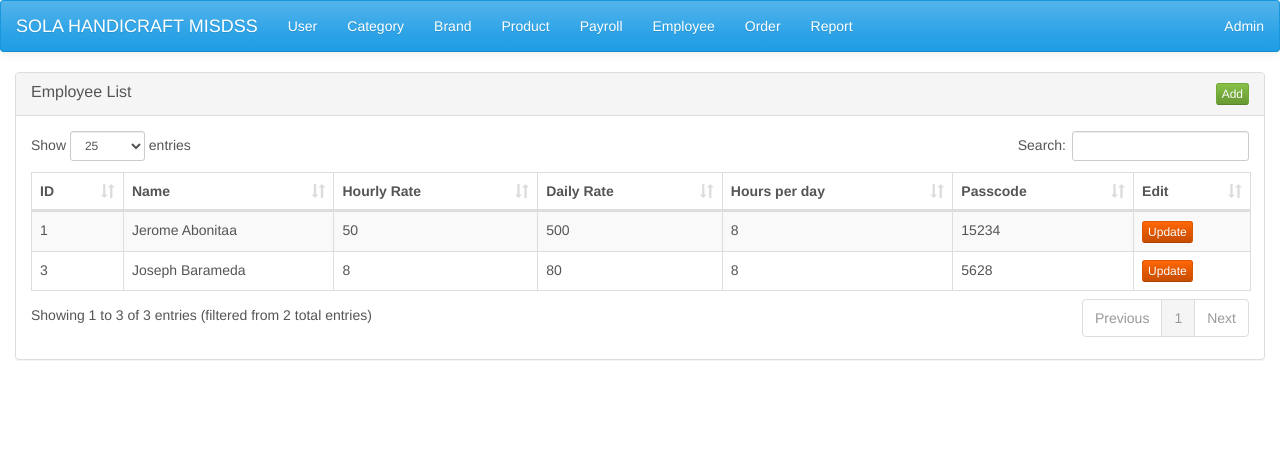
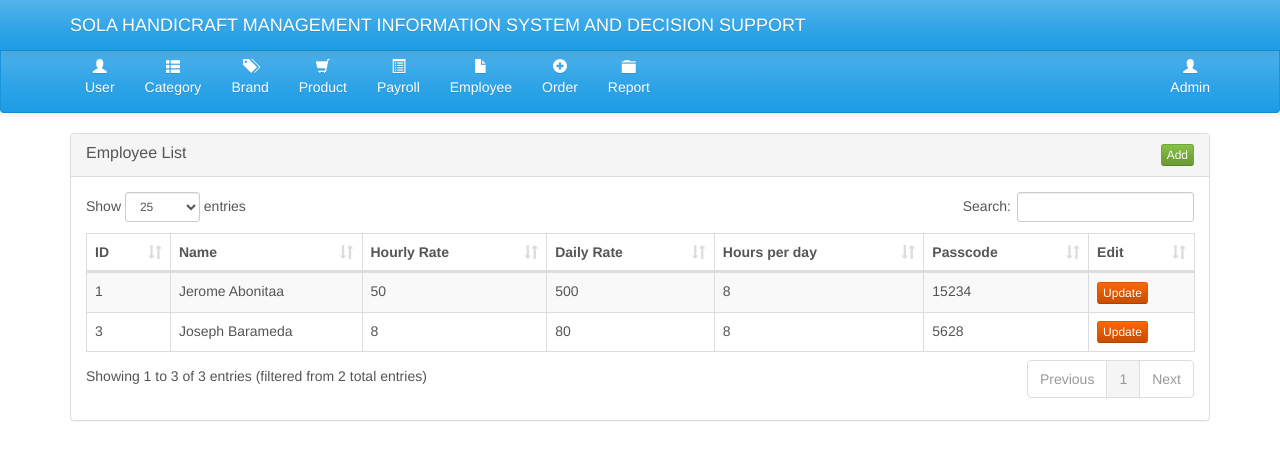
Before and after one commit to ericdvlpr/misdss, a PHP site: page /employee.php in a window 1280 px wide. Shown: the top 460 px of the page. Run offline with PHP 8.4, Linux system fonts and the light colour scheme; a user stored in the database is signed in; data comes from the database, SQL or seed files in the repository; some libraries are stand-ins or nearby versions; some web fonts are replaced.

Commit message:
Update Design and fix minor bugs

```diff
--- /dev/null
+++ b/css/style.css
@@ -0,0 +1,4 @@
+#brand{
+	background-color: #000000
+;
+}
--- a/employee.php
+++ b/employee.php
@@ -27,7 +27,7 @@ include('includes/header.php');
                             	<h3 class="panel-title">Employee List</h3>
                             </div>
                             <div class="col-lg-2 col-md-2 col-sm-4 col-xs-6" align="right">
-                            	<button type="button" name="add" id="add_button" data-toggle="modal" data-target="#employeeModal" class="btn btn-success btn-xs">Add</button>
+                            	<button type="button" name="add" id="add_employee" class="btn btn-success btn-xs">Add</button>
                         	</div>
                         </div>
 
--- a/includes/header.php
+++ b/includes/header.php
@@ -15,48 +15,56 @@
 
 	</head>
 	<body>
+	<nav class="navbar navbar-default navbar-fixed-top">
+		<div class="container">
+		    <div class="navbar-header">
+		      <a class="navbar-brand" href="#">
+		        <p>SOLA HANDICRAFT MANAGEMENT INFORMATION SYSTEM AND DECISION SUPPORT</p>
+		      </a>
+		    </div>
+		  </div>
+	</nav>
+	<hr />
 	<nav class="navbar navbar-default">
-				<div class="container-fluid">
-					<div class="navbar-header">
-						<a href="index.php" class="navbar-brand">SOLA HANDICRAFT MISDSS</a>
-					</div>
+
+		<div class="container">
 			<ul class="nav navbar-nav">
 			<?php
 			if($_SESSION['type'] == 'master')
 			{
 			?>
-						<li><a href="user.php">User</a></li>
-						<li><a href="category.php">Category</a></li>
-						<li><a href="brand.php">Brand</a></li>
-						<li><a href="product.php">Product</a></li>
-						<li><a href="payroll.php">Payroll</a></li>
-						<li><a href="employee.php">Employee</a></li>
-						<li><a href="order.php">Order</a></li>
-						<li><a href="report.php">Report</a></li>
+				<li><a href="user.php"><center><span class="glyphicon glyphicon-user" aria-hidden="true"></span><br />User</center></a></li>
+				<li><a href="category.php"><center><span class="glyphicon glyphicon-th-list" aria-hidden="true"></span><br />Category</center></a></li>
+				<li><a href="brand.php"><center><span class="glyphicon glyphicon-tags" aria-hidden="true"></span><br />Brand</center></a></li>
+				<li><a href="product.php"><center><span class="glyphicon glyphicon-shopping-cart" aria-hidden="true"></span><br />Product</center></a></li>
+				<li><a href="payroll.php"><center><span class="glyphicon glyphicon-list-alt" aria-hidden="true"></span><br />Payroll</center></a></li>
+				<li><a href="employee.php"><center><span class="glyphicon glyphicon-file" aria-hidden="true"></span><br />Employee</center></a></li>
+				<li><a href="order.php"><center><span class="glyphicon glyphicon-plus-sign  " aria-hidden="true"></span><br />Order</center></a></li>
+				<li><a href="report.php"><center><span class="glyphicon glyphicon-folder-close  " aria-hidden="true"></span><br />Report</center></a></li>
 
 			<?php
 			}elseif($_SESSION['type'] == 'sale')
 			{?>
-						<li><a href="order.php">Order</a></li>
+				<li><a href="order.php"><center><span class="glyphicon glyphicon-plus-sign  " aria-hidden="true"></span><br />Order</center></a></li>
 
 			<?php
 			}elseif($_SESSION['type'] == 'payroll')
 			{?>
-						<li><a href="payroll.php">Payroll</a></li>
-						<li><a href="employee.php">Employee</a></li>
+				<li><a href="payroll.php"><center><span class="glyphicon glyphicon-list-alt" aria-hidden="true"></span><br />Payroll</center></a></li>
+				<li><a href="employee.php"><center><span class="glyphicon glyphicon-file" aria-hidden="true"></span><br />Employee</center></a></li>
 
 			<?php
 				}elseif($_SESSION['type'] == 'inventory')
 			{?>
-						<li><a href="category.php">Category</a></li>
-						<li><a href="brand.php">Brand</a></li>
-						<li><a href="product.php">Product</a></li>
+				<li><a href="category.php"><center><span class="glyphicon glyphicon-th-list" aria-hidden="true"></span><br />Category</center></a></li>
+				<li><a href="brand.php"><center><span class="glyphicon glyphicon-tags" aria-hidden="true"></span><br />Brand</center></a></li>
+				<li><a href="product.php"><center><span class="glyphicon glyphicon-shopping-cart" aria-hidden="true"></span><br />Product</center></a></li>
 
 			<?php } ?>
 				</ul>
 			<ul class="nav navbar-nav navbar-right">
 				<li class="dropdown">
-							<a href="#" class="dropdown-toggle" data-toggle="dropdown"><span class="label label-pill label-danger count"></span> <?php echo $_SESSION["user_name"]; ?></a>
+					<a href="#" class="dropdown-toggle" data-toggle="dropdown"><span class="label label-pill label-danger count"></span><center><span class="glyphicon glyphicon-user  " aria-hidden="true"></span><br /><?php echo $_SESSION["user_name"]; ?></center></a>
 					<ul class="dropdown-menu">
 						<li><a href="profile.php">Profile</a></li>
 						<li><a href="logout.php">Logout</a></li>
@@ -66,4 +74,4 @@
 
 		</div>
 			</nav>
-		<div class="container-fluid">
+		<div class="container">
--- a/js/general.js
+++ b/js/general.js
@@ -17,7 +17,10 @@ $(document).ready(function(){
         ],
         "pageLength": 10
     });
-
+    $('.modal').on('hidden.bs.modal', function(){
+                $(this).find('form')[0].reset();
+                $('#action').val("Add");
+            });
     $('#add_product').click(function(){
         $('#productModal').modal('show');
         $('#product_form')[0].reset();
@@ -210,7 +213,13 @@ $(document).ready(function(){
         }
     });
     //Employee Module
-
+    $('#add_employee').click(function(){
+        $('#employeeModal').modal('show');
+        $('#employee_form')[0].reset();
+        $('.modal-title').html("<i class='fa fa-plus'></i> Add Employee");
+        $('#action').val("Add");
+        $('#btn_action').val("Add");
+    });
 
     var employeedataTable = $('#employee_data').DataTable({
         "processing": true,
@@ -300,7 +309,7 @@ $(document).ready(function(){
     });
      //Payroll Module
     $('#add_button').click(function(){
-        // $('#category_form')[0].reset();
+        $('#employee_form')[0].reset();
         $('.modal-title').html("<i class='fa fa-plus'></i> Add Payroll");
         $('#action').val('Add');
         $('#btn_action').val('Add');
```
Lines whose indentation alone changed are shown as unchanged.
